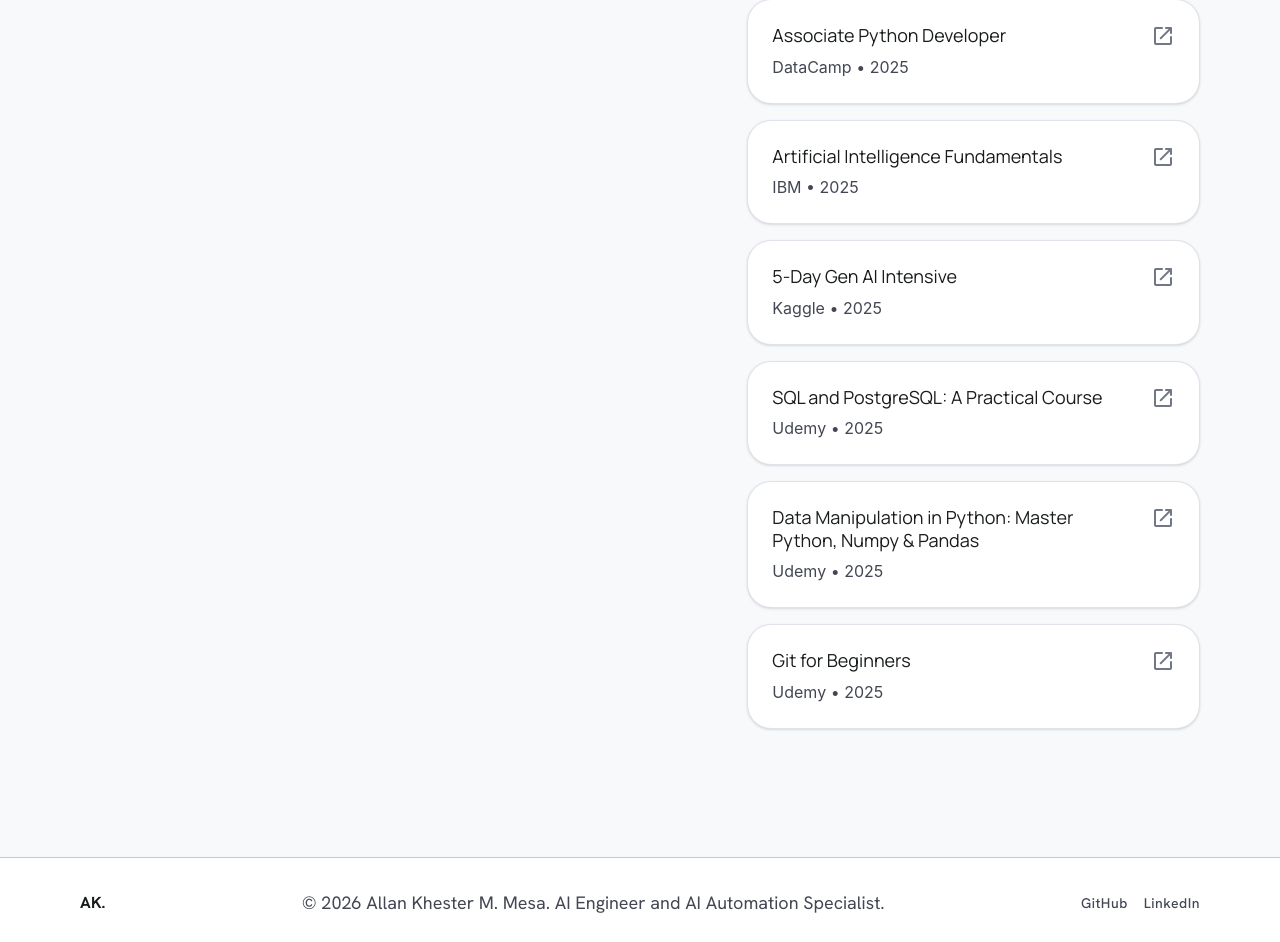
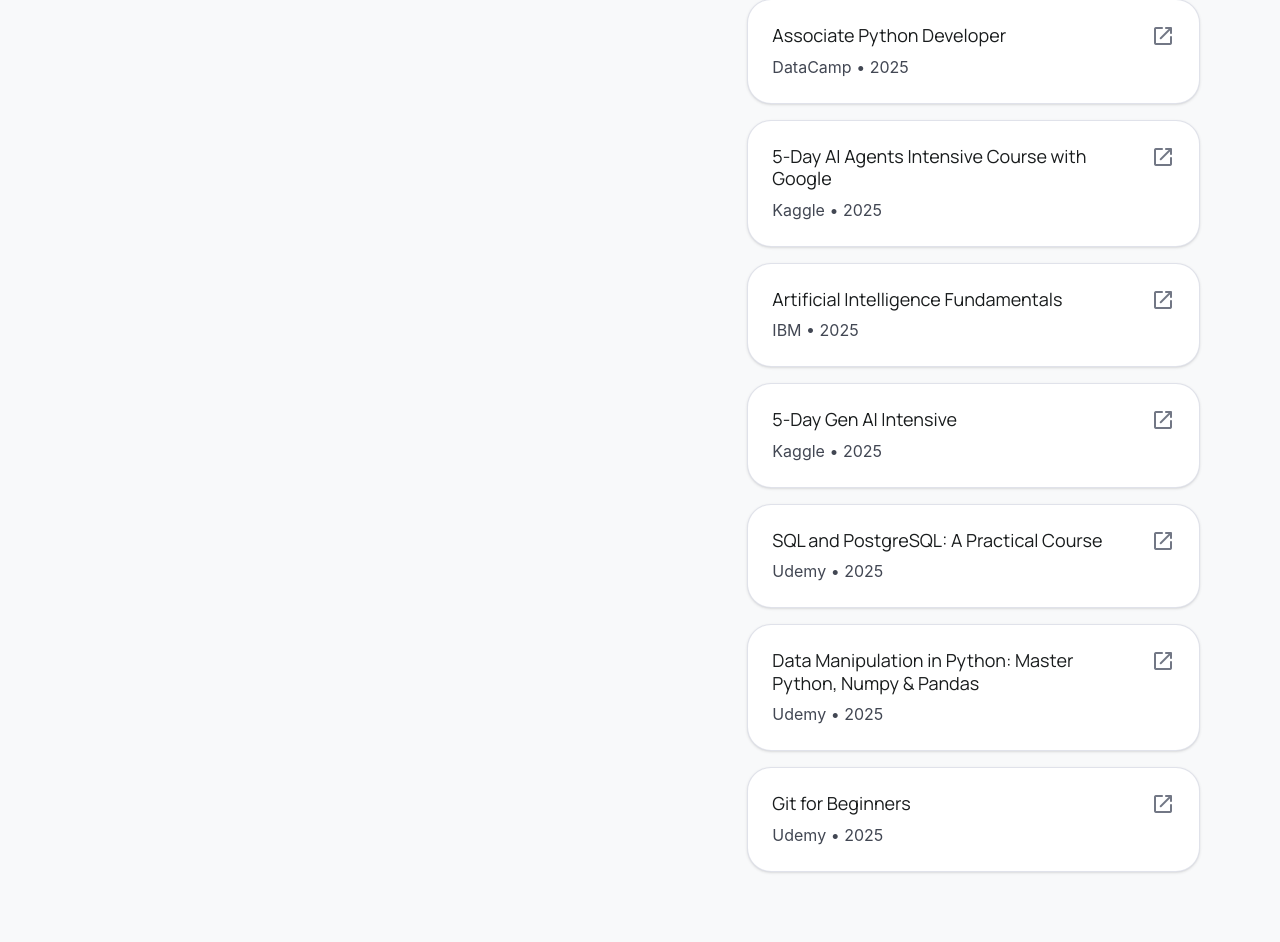
Before and after one commit to auxghlann/ak-mesa, a React (Vite) app: page / in a window 1280 px wide. Shown: the part 1700-2642 px from the top of the page. Built offline with nearby package versions, Linux system fonts and the light colour scheme.

Commit message:
add info

```diff
--- a/src/content/projects/jt-automation.mdx
+++ b/src/content/projects/jt-automation.mdx
@@ -51,13 +51,16 @@
 - **The Fix**: I pivoted to extracting the raw `text/html` payload, parsing it with `BeautifulSoup4` to cleanly strip all HTML tags and separate blocks with newlines. I then implemented a series of Regex rules to instantly vaporize massive tracking URLs, hunt down and destroy invisible unicode characters, and aggressively truncate massive "Similar Jobs" recommendations at the footer of the emails. This maxed out token efficiency and provided the LLM with perfectly clean, dense text.
 
 **3. Smart Google Sheets Upserting**
-Rather than blindly appending rows and creating duplicates every time the script ran, I built an intelligent deduplication logic. The final node reads the existing Google Sheet, matches entries based on `Company Name` and `Job Title`, and selectively executes `update` operations to overwrite the status (e.g., from "Applied" to "Application Viewed") while appending brand new jobs to the bottom.
+Rather than blindly appending rows and creating duplicates every time the script ran, I built a deduplication logic for inserting rows. The final node reads the existing Google Sheet, matches entries based on `Company Name`,`Job Title`, and `Status` and selectively executes `update` operations to overwrite the status (e.g., from "Applied" to "Application Viewed") while appending brand new jobs to the bottom.
+Furthermore, since fetching email gets the recent emails (so under the hood the recent email starts from the first index), I reversed the message so that the said email starts from the last to avoid race condition.
 
 <div className="my-8 not-prose">
   <img src={ss2Img} alt="Automation Result Tracker" className="w-full h-auto rounded-2xl shadow-sm border border-gray-200" />
 </div>
 
 ## Final Thoughts
+Overall, this proejct taught me that AI is not only for conversational chatbots, but can be a practical, background utility that solves real-world workflow problems.
+
 Building this automation highlighted the power of combining modern AI orchestration tools with standard APIs. By leveraging a dual-model approach, strict state management via LangGraph, and aggressive data-cleaning heuristics, I was able to transform a brittle manual task into a highly reliable and cost-efficient autonomous system.
 
-Overall, this proejct taught me that AI is not only for conversational chatbots, but can be a practical, background utility that solves real-world workflow problems. This project is a proof and a strong example of my skills in AI engineering and AI automation.
+*This project is a proof and a strong example of my competency in AI engineering and AI automation.*
--- a/src/data/resumeData.ts
+++ b/src/data/resumeData.ts
@@ -119,6 +119,13 @@
     link: "https://www.datacamp.com/statement-of-accomplishment/track/a8e758409c8f1b3719269f1a7b24aa6b38ee3530?raw=1"
   },
   {
+    id: "cert-kaggle-agents",
+    name: "5-Day AI Agents Intensive Course with Google",
+    issuer: "Kaggle",
+    date: "2025",
+    link: "https://www.kaggle.com/certification/badges/khestermesa/105"
+  },
+  {
     id: "cert-ibm",
     name: "Artificial Intelligence Fundamentals",
     issuer: "IBM",
```
